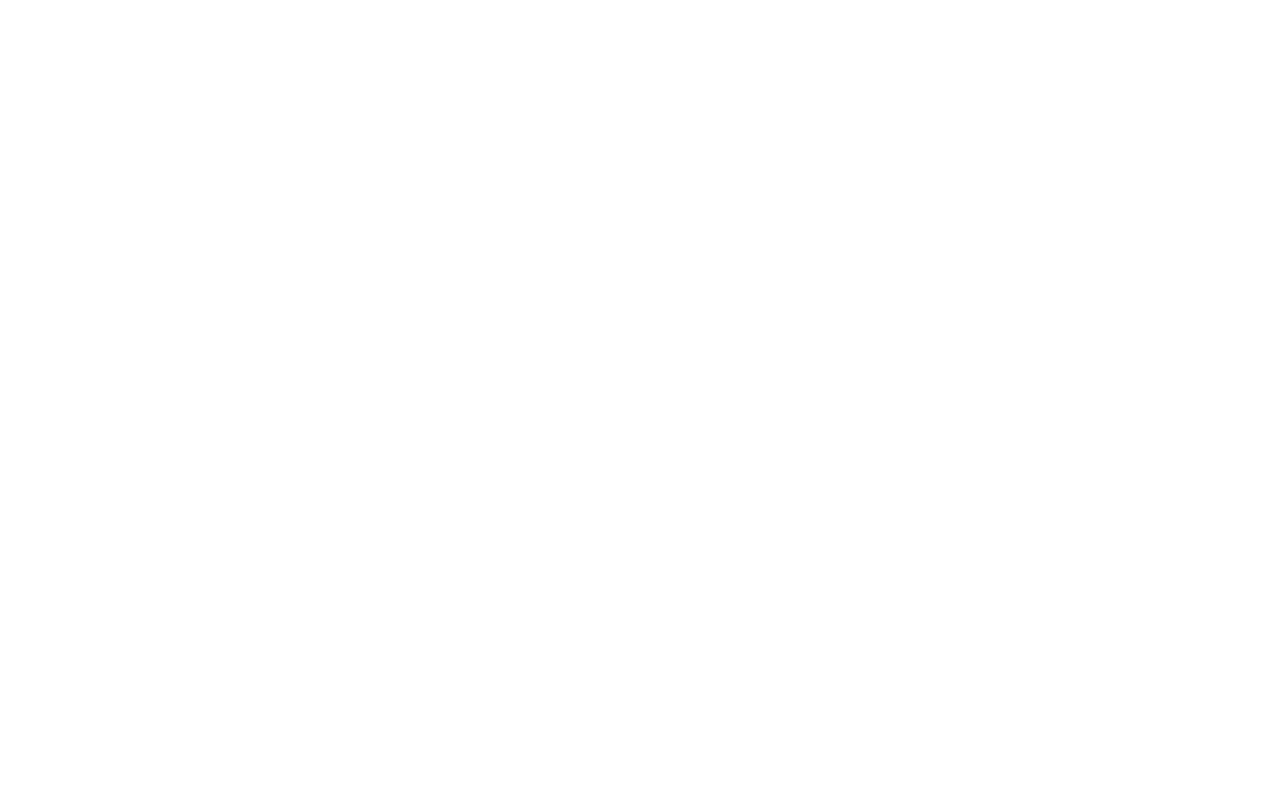
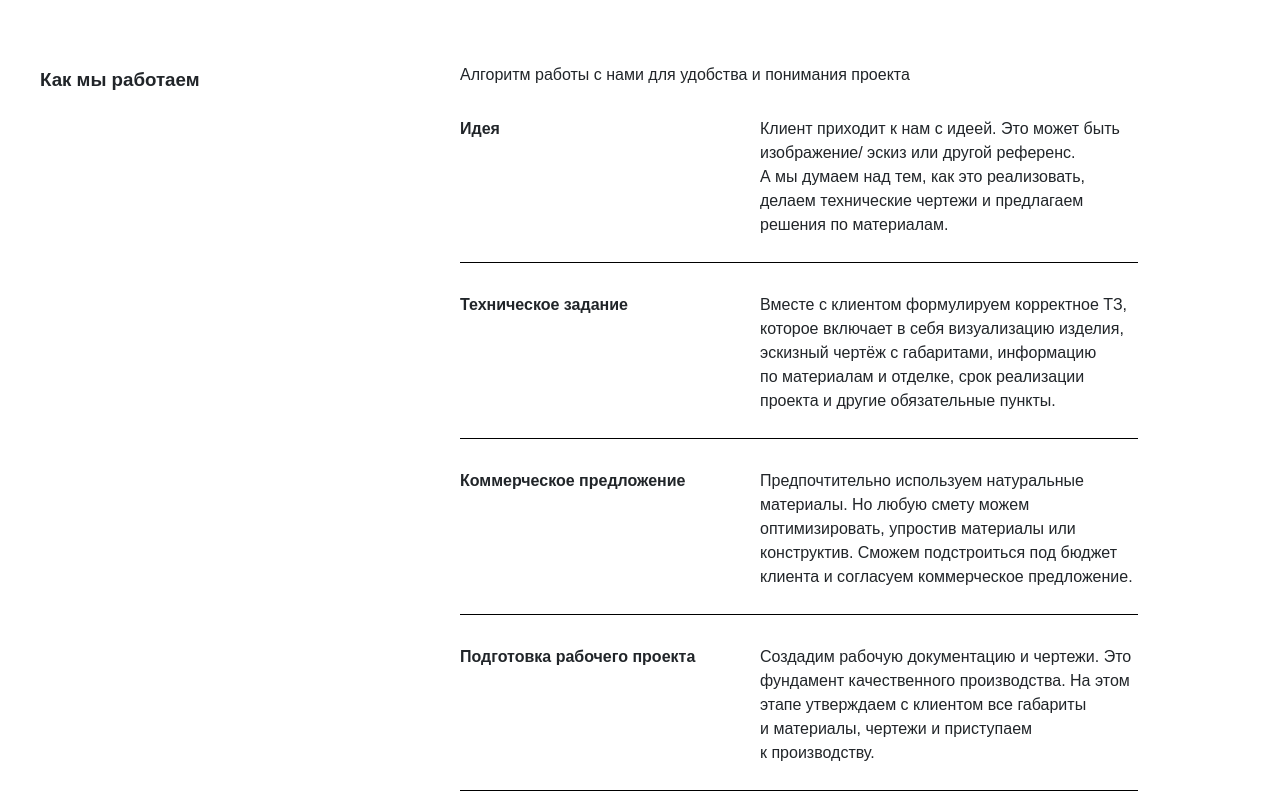
Before and after one commit to alesyastrokina/react-app-aveji, a React (Vite) app: page / in a window 1280 px wide. Shown: the part 1700-2500 px from the top of the page. Before the commit the page ends 1847 px from the top, so only its background shows below. Built offline with nearby package versions, Linux system fonts and the light colour scheme.

Commit message:
Steps section

```diff
--- a/src/App.tsx
+++ b/src/App.tsx
@@ -1,5 +1,5 @@
 import { Header, PageBlock } from "./components"
-import { HeroMain, About } from "./sections"
+import { HeroMain, About, Steps } from "./sections"
 
 export const App = () => {
   return (
@@ -10,6 +10,7 @@ export const App = () => {
       <main>
         <HeroMain />
         <About />
+        <Steps />
       </main>
     </div>
   )
--- /dev/null
+++ b/src/assets/styles/header.css
@@ -0,0 +1,23 @@
+.site-header {
+    display: flex;
+    justify-content: space-between;
+    align-items: center;
+    width: 100%;
+    padding-top: 15px;
+    padding-bottom: 15px;
+    margin-bottom: 25px;
+}
+
+.header__nav-list {
+    display: block;
+    gap: 8px;
+    margin: 0;
+    left: 100%;
+    position: relative;
+}
+
+.header__contacts {
+    display: block;
+    margin-right: 10%;
+    padding-top: 0;
+}
--- a/src/assets/styles/index.css
+++ b/src/assets/styles/index.css
@@ -2,3 +2,4 @@
 
 @import './base.css';
 @import './layout.css';
+@import './header.css';
--- a/src/assets/styles/layout.css
+++ b/src/assets/styles/layout.css
@@ -1,4 +1,4 @@
-.app-wrapper{
+.app-wrapper {
   display: flex;
   min-height: 100vh;
   flex-direction: column;
@@ -24,12 +24,13 @@
   margin-bottom: 100px;
 }
 
-  .site-header {
-    display: flex;
-    justify-content: space-between;
-    align-items: center;
-    width: 100%;
-    padding-top: 15px;
-    padding-bottom: 15px;
-    margin-bottom: 25px;
+.content-column-title {
+    min-width: 30%;
+    color: #212529;
+    margin-bottom: 15%;
 }
+
+.content-column-details {
+    max-width: 70%;
+    color: #212529;
+}
--- a/src/sections/About/styles.module.css
+++ b/src/sections/About/styles.module.css
@@ -1,6 +1,5 @@
 .about-container  {
     display: flex;
-    align-items: center;
     gap: 0 60px;
     max-height: 700px;
     margin-top: 60px;
@@ -10,14 +9,25 @@
     align-items: center;
     gap: 0 60px;
     max-height: 700px;
-    margin-top: 60px;
     color: #212529;
 }
 
+.content-row {
+  max-width: 1300px;
+  padding: 0 70px;
+  margin: 0 auto;
+  width: 100%;
+  padding-right: 20px;
+  padding-left: 20px;
+}
+
+.content-row--spaced {
+  margin-bottom: 100px;
+}
+
 .content-column-title {
-    max-width: 30%;
+    min-width: 30%;
     color: #212529;
-    margin-top: 2px;
     margin-bottom: 15%;
 }
 
--- /dev/null
+++ b/src/sections/Steps/StepItem/index.tsx
@@ -0,0 +1,19 @@
+import style from './styles.module.css'
+import type { TStepItemProps } from './type'
+
+export const StepItem = ({
+    key,
+    title,
+    description
+}: TStepItemProps) => {
+    return (
+            <div className={style['step-item']}>
+              <div className={style['step-item__title']}>
+                <strong>{title}</strong>
+              </div>
+              <div>
+                {description}
+              </div>
+            </div>
+           )
+}
--- /dev/null
+++ b/src/sections/Steps/StepItem/styles.module.css
@@ -0,0 +1,15 @@
+.step-item {
+    display: flex;
+    color: #212529;
+    width: 678px;
+    height: 146px;
+    border-bottom: 1px;
+    border-color: #000000;
+    border-bottom-style: solid;
+    margin-top: 30px;
+}
+
+.step-item__title {
+    min-width: 300px;
+    padding-right: 24px;
+}
--- /dev/null
+++ b/src/sections/Steps/StepItem/type.ts
@@ -0,0 +1,5 @@
+export type TStepItemProps = {
+    key: number,
+    title: string,
+    description: string
+}
--- /dev/null
+++ b/src/sections/Steps/data.ts
@@ -0,0 +1,22 @@
+export const stepList = [
+    {   key: 1,
+        title: 'Идея',
+        description: `Клиент приходит к нам с идеей. Это может быть изображение/ эскиз или другой референс. А мы думаем над тем, как это реализовать, делаем технические чертежи и предлагаем решения по материалам.`,
+    },
+    {   key: 2,
+        title: 'Техническое задание',
+        description: `Вместе с клиентом формулируем корректное ТЗ, которое включает в себя визуализацию изделия, эскизный чертёж с габаритами, информацию по материалам и отделке, срок реализации проекта и другие обязательные пункты.`,
+    },
+    {   key: 3,
+        title: 'Коммерческое предложение',
+        description: `Предпочтительно используем натуральные материалы. Но любую смету можем оптимизировать, упростив материалы или конструктив. Сможем подстроиться под бюджет клиента и согласуем коммерческое предложение.`,
+    },
+    {   key: 4,
+        title: 'Подготовка рабочего проекта',
+        description: `Создадим рабочую документацию и чертежи. Это фундамент качественного производства. На этом этапе утверждаем с клиентом все габариты и материалы, чертежи и приступаем к производству.`,
+    },
+    {   key: 5,
+        title: 'Производство и монтаж',
+        description: `Производство занимает от 15 рабочих дней, в зависимости от сложности и объёма. Монтажом тоже занимаемся самостоятельно. Ведь мы это сделаем быстро и аккуратно.`,
+    }
+]
--- /dev/null
+++ b/src/sections/Steps/index.tsx
@@ -0,0 +1,26 @@
+import { PageBlock } from "../../components/layout/PageBlock"
+import style from './styles.module.css'
+import { stepList } from './data'
+import { StepItem } from "./StepItem"
+
+export const Steps = () => {
+    return (
+        <PageBlock>
+            <div className={style['steps-container']}>
+              <div className={style['content-column-title']}>
+                <h3>Как мы работаем</h3>
+              </div>
+              <div className={style['content-column-details']}>
+                <div className={style['step-items__title']}>
+                  <p>Алгоритм работы с нами для удобства и понимания проекта</p>
+                </div>
+                {stepList.map((step, index) => {
+                  return (
+                    <StepItem key={index} {...step} />
+                  )
+                })}
+              </div>
+            </div>
+        </PageBlock>
+    )
+}
--- /dev/null
+++ b/src/sections/Steps/styles.module.css
@@ -0,0 +1,26 @@
+.steps-container  {
+    display: flex;
+    gap: 0 60px;
+    max-height: 700px;
+    margin-top: 60px;
+
+    max-width: 1300px;
+    padding: 0 70px;
+    margin: 0 auto;
+    width: 100%;
+    padding-right: 20px;
+    padding-left: 20px;
+
+    margin-bottom: 100px;
+}
+
+.content-column-title {
+    min-width: 30%;
+    color: #212529;
+    margin-bottom: 15%;
+}
+
+.content-column-details {
+    max-width: 70%;
+    color: #212529;
+}
--- a/src/sections/index.ts
+++ b/src/sections/index.ts
@@ -1,2 +1,3 @@
 export { HeroMain } from './HeroMain';
 export { About } from './About';
+export { Steps } from './Steps';
```
Lines whose indentation alone changed are shown as unchanged.
